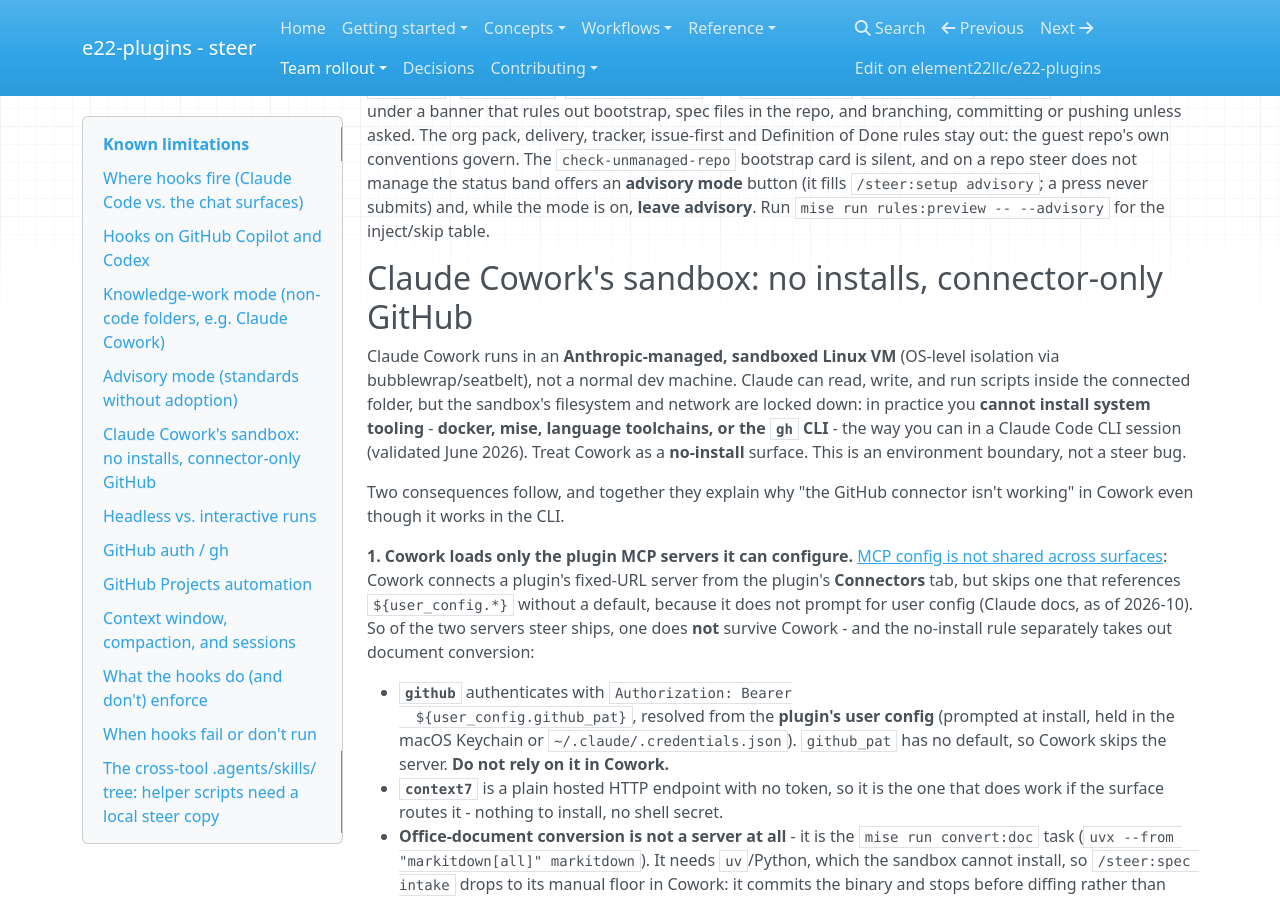
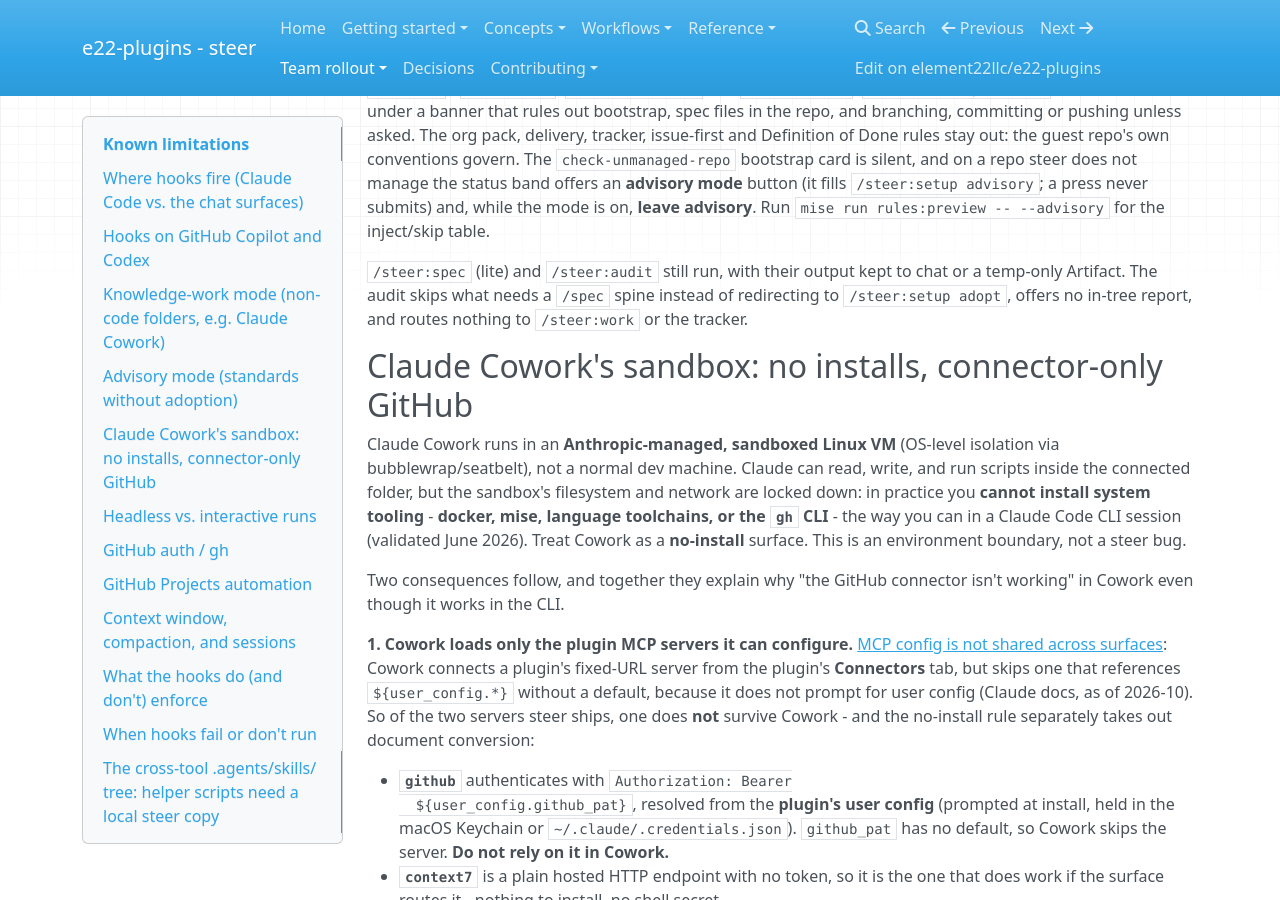
Before and after one commit to element22llc/e22-plugins, an MkDocs documentation site: the page built from docs/reference/known-limitations.md, in a window 1280 px wide and 900 px high, scrolled down 2011 px. Built offline with MkDocs 1.6.1, drawn with Linux system fonts in a browser that asks for light colours; nearby versions of some CDN libraries.

Commit message:
docs: describe audit in advisory mode and validate's ci:spec errors
Co-Authored-By: Claude Opus 5.5 <noreply@anthropic.com>

```diff
--- a/docs/reference/known-limitations.md
+++ b/docs/reference/known-limitations.md
@@ -108,6 +108,11 @@ manage the status band offers an **advisory mode** button (it fills
 `/steer:setup advisory`; a press never submits) and, while the mode is on,
 **leave advisory**. Run `mise run rules:preview -- --advisory` for the
 inject/skip table.
+
+`/steer:spec` (lite) and `/steer:audit` still run, with their output kept to
+chat or a temp-only Artifact. The audit skips what needs a `/spec` spine instead
+of redirecting to `/steer:setup adopt`, offers no in-tree report, and routes
+nothing to `/steer:work` or the tracker.
 
 ## Claude Cowork's sandbox: no installs, connector-only GitHub
 
```
Also changed, not shown: docs/workflows/spec.md (+1 -1 lines).
